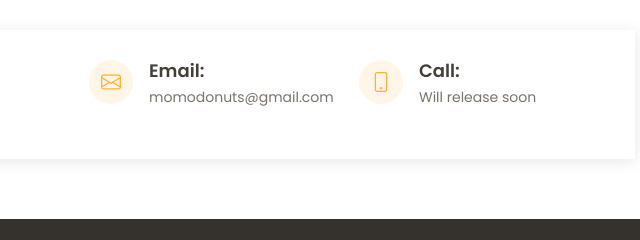
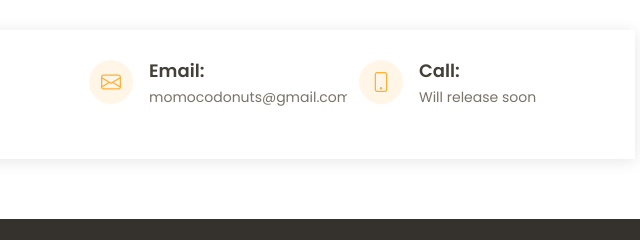
Before and after one commit to momocodonuts/momocodonuts.github.io, a plain HTML site: page index.html in a window 1280 px wide. Shown: the part 1877-2117 px from the top of the page, 563-1203 px from the left. Drawn offline with Linux system fonts and the light colour scheme.

Commit message:
Update index.html

```diff
--- a/index.html
+++ b/index.html
@@ -173,7 +173,7 @@
             <div class="col-lg-3 col-md-6 info mt-4 mt-lg-0">
               <i class="bi bi-envelope"></i>
               <h4>Email:</h4>
-              <p>momodonuts@gmail.com<br></p>
+              <p>momocodonuts@gmail.com<br></p>
             </div>
 
             <div class="col-lg-3 col-md-6 info mt-4 mt-lg-0">
```
